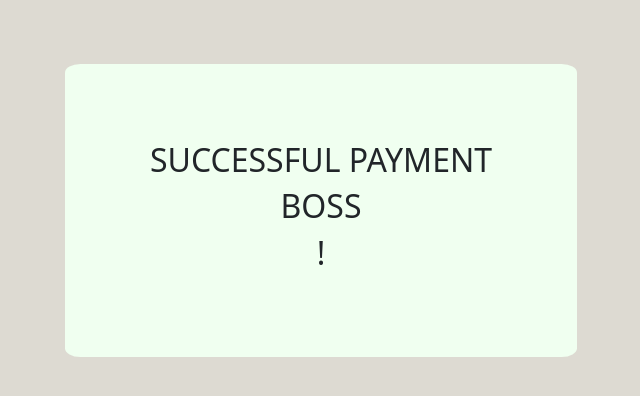
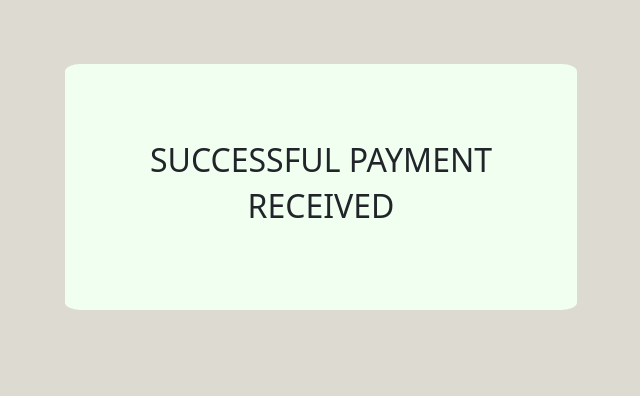
Before and after one commit to NurullahSanY/KajKhuji, a PHP site: page /paymentsuccess.php in a window 1280 px wide. Shown: the part 72-468 px from the top of the page, without its empty margins (319-959 px from the left). Run offline with PHP 8.4, Linux system fonts and the light colour scheme; some web fonts are replaced.

Commit message:
Update paymentsuccess.php

```diff
--- a/paymentsuccess.php
+++ b/paymentsuccess.php
@@ -20,8 +20,8 @@
     <body class="b-ground">
         <div class="signin-box">
             <h2 class="text-uppercase">successful payment</h2>
-            <h2 class="text-uppercase">boss</h2>
-            <h2 class="text-uppercase">!</h2>
+            <h2 class="text-uppercase">Received</h2>
+            <!-- <h2 class="text-uppercase">!</h2> -->
         </div>
     </body>
 </html>
```
